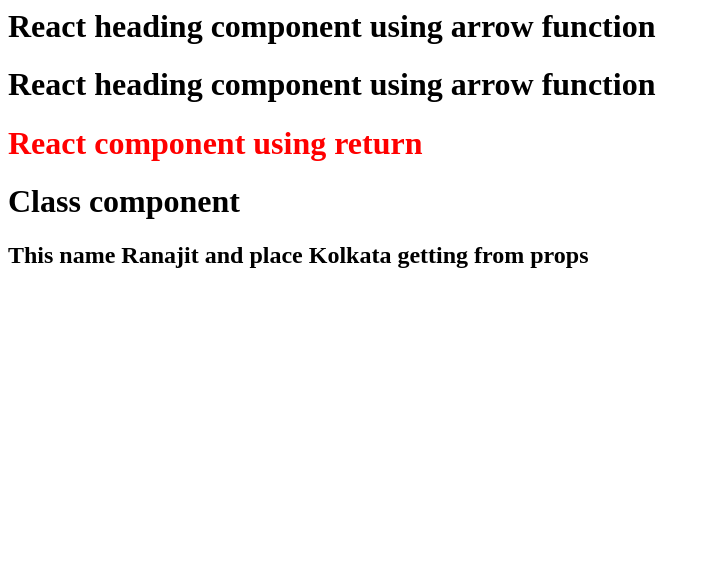
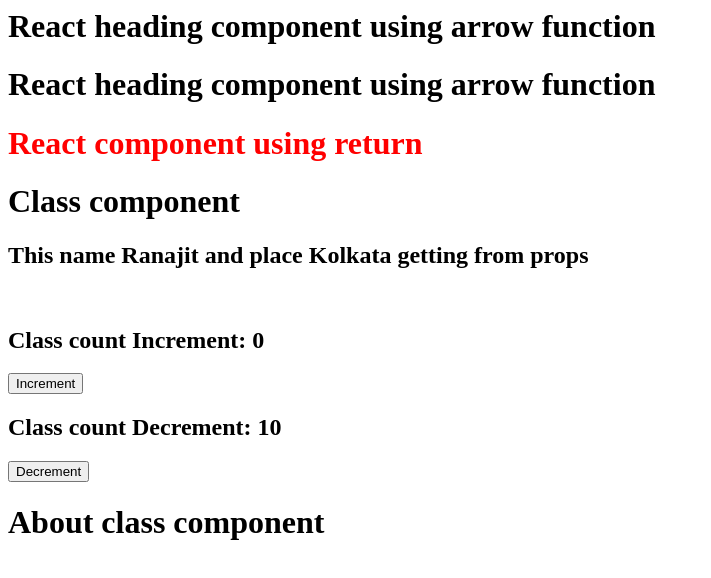
Before and after one commit to ranajitdasgithub/React-learning, a React (Vite) app in the folder Namaste React/: page / in a window 1280 px wide. Shown: the top 578 px of the page, without its empty margins (0-711 px from the left). Built offline with nearby package versions, Linux system fonts and the light colour scheme.

Commit message:
Child based class component

```diff
--- /dev/null
+++ b/Namaste React/About.jsx
@@ -0,0 +1,15 @@
+import React from "react";
+// import {Component} from "react";
+// class About extends Component { //we can directly use Component after destructure from react
+
+class About extends React.Component {
+  render() {
+    return (
+      <>
+        <h1>About class component</h1>
+      </>
+    );
+  }
+}
+
+export default About;
--- a/Namaste React/UserClass.jsx
+++ b/Namaste React/UserClass.jsx
@@ -1,18 +1,48 @@
 import React from "react";
+import About from "./About";
 
 class UserClass extends React.Component {
   constructor(props) {
     super(props);
+
+    this.state = {
+      count: 0,
+      count2: 10,
+    };
   }
+
   render() {
     const { name, place } = this.props; // We can destructure props like this
-
+    const { count, count2 } = this.state;
     return (
       <>
         <h1>Class component</h1>
         <h2>
           This name {name} and place {place} getting from props
         </h2>
+        <br />
+        <h2>Class count Increment: {count}</h2>
+        <button
+          onClick={() =>
+            this.setState({
+              count: this.state.count + 1,
+            })
+          }
+        >
+          Increment
+        </button>
+        <h2>Class count Decrement: {count2}</h2>
+        <button
+          onClick={() =>
+            this.setState({
+              count2: count2 - 1,
+            })
+          }
+        >
+          Decrement
+        </button>
+        {/* About component */}
+        <About />
       </>
     );
   }
```
Also changed, not shown: 1 other file (tests, documents, lock files or other folders).
